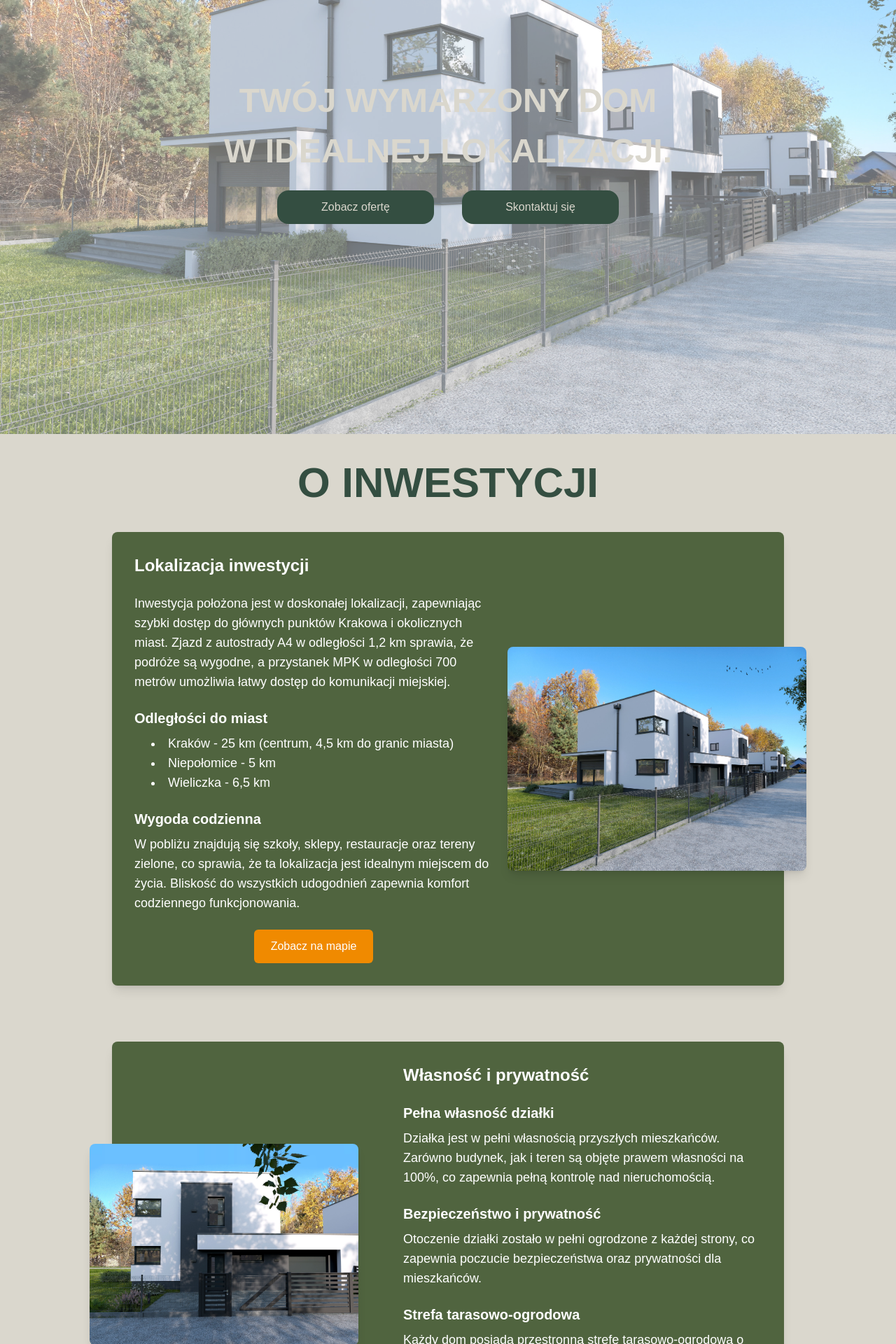
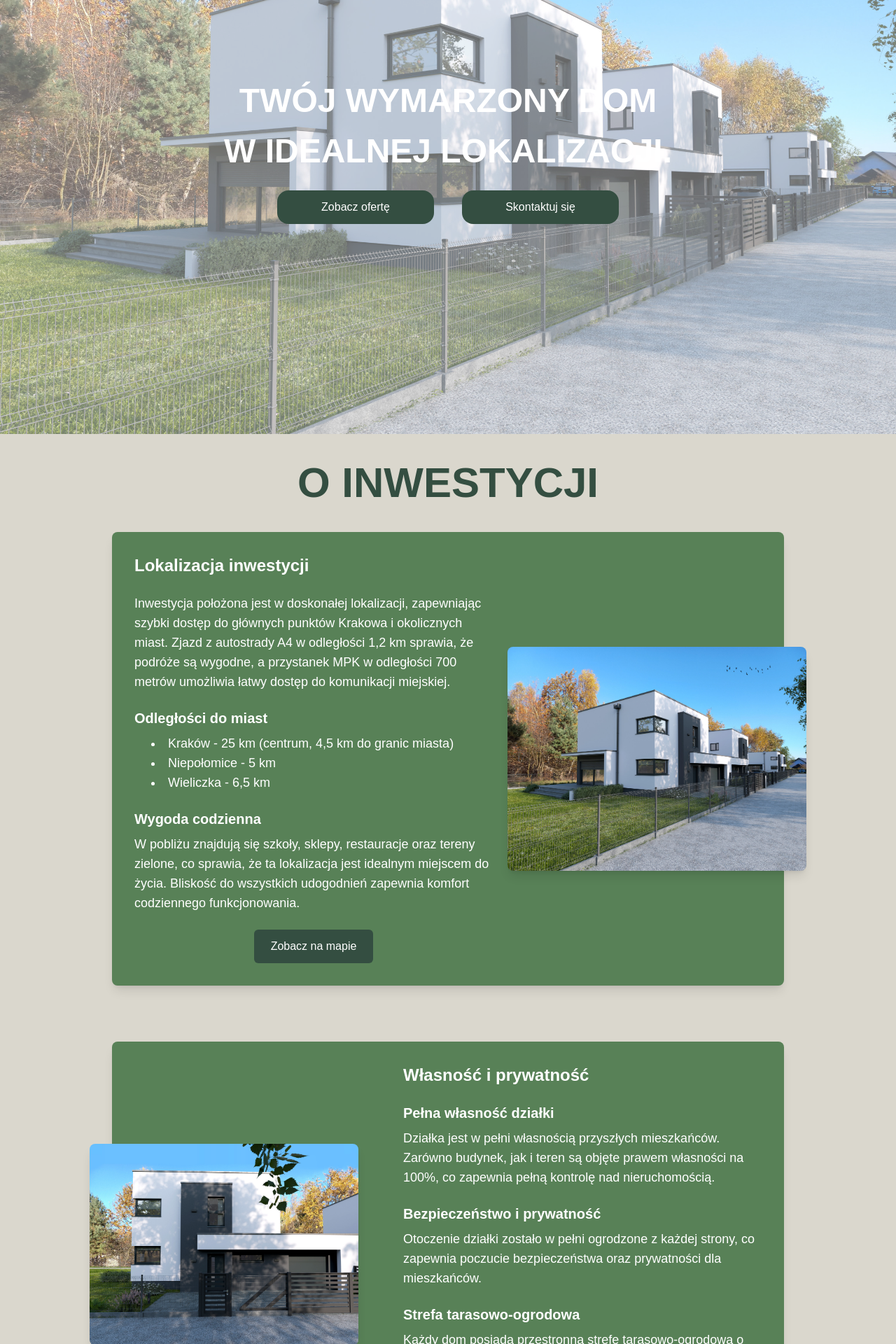
Before and after one commit to damiankaniewski/czarnochowice-website, a Next.js app: page / in a window 1280 px wide. Shown: the part 180-2100 px from the top of the page at 70% size. Built offline with nearby package versions, Linux system fonts and the light colour scheme.

Commit message:
style: improved style

```diff
--- a/src/components/Header.tsx
+++ b/src/components/Header.tsx
@@ -26,12 +26,12 @@ export default function Header() {
   return (
     <header
       className={`fixed top-0 left-0 w-full z-30 ${
-        isScrolled ? "bg-green2" : "bg-transparent"
+        isScrolled ? "bg-green3" : "bg-transparent"
       }  transition-colors duration-300`}
     >
       <div
         className={`md:px-8 py-4 flex justify-between items-center w-full ${
-          isMenuOpen ? "bg-green2" : ""
+          isMenuOpen ? "bg-green3" : ""
         }`}
       >
         <div className="flex items-center w-56">
@@ -59,8 +59,8 @@ export default function Header() {
         </nav>
         <div className="w-1/6 flex justify-end">
           <nav
-            className={`max-md:hidden text-xl bg-green2 p-3 rounded-2xl w-40 text-center hover:bg-green4 ${
-              isScrolled ? "bg-green4" : ""
+            className={`max-md:hidden text-xl bg-green2 p-3 rounded-2xl w-40 text-center hover:bg-green1 ${
+              isScrolled ? "bg-green2" : ""
             }`}
           >
             <Link href="/" className={"block text-white w-full"}>
@@ -91,38 +91,38 @@ export default function Header() {
       </div>
 
       {isMenuOpen && (
-        <div className="fixed inset-0 flex flex-col items-center top-24 pt-4 bg-green2  shadow-md z-30 w-screen h-3/5">
+        <div className="fixed inset-0 flex flex-col items-center top-24 pt-4 bg-green3  shadow-md z-30 w-screen h-2/5">
           <Link
             href="/"
-            className="text-white text-xl w-full py-5 flex justify-center hover:bg-green4 "
+            className="text-white text-xl w-full py-5 flex justify-center hover:bg-green2 "
             onClick={() => setIsMenuOpen(false)}
           >
             <p className="break-words max-w-full">O inwestycji</p>
           </Link>
           <Link
             href="/"
-            className="text-white text-xl w-full py-5 flex justify-center hover:bg-green4 break-words max-w-full"
+            className="text-white text-xl w-full py-5 flex justify-center hover:bg-green2 break-words max-w-full"
             onClick={() => setIsMenuOpen(false)}
           >
             <p className="break-words max-w-full">Profity</p>
           </Link>
           <Link
             href="/"
-            className="text-white text-xl w-full py-5 flex justify-center hover:bg-green4 break-words max-w-full"
+            className="text-white text-xl w-full py-5 flex justify-center hover:bg-green2 break-words max-w-full"
             onClick={() => setIsMenuOpen(false)}
           >
             <p className="break-words max-w-full">Domy</p>
           </Link>
           <Link
             href="/"
-            className="text-white text-xl w-full py-5 flex justify-center hover:bg-green4 break-words max-w-full"
+            className="text-white text-xl w-full py-5 flex justify-center hover:bg-green2 break-words max-w-full"
             onClick={() => setIsMenuOpen(false)}
           >
             <p className="break-words max-w-full">Galeria</p>
           </Link>
           <Link
             href="/"
-            className="text-white text-xl w-full py-5 flex justify-center hover:bg-green4 break-words max-w-full"
+            className="text-white text-xl w-full py-5 flex justify-center hover:bg-green2 break-words max-w-full"
             onClick={() => setIsMenuOpen(false)}
           >
             <p className="break-words max-w-full">Kontakt</p>
--- a/src/components/HomeSection.tsx
+++ b/src/components/HomeSection.tsx
@@ -4,17 +4,17 @@ export default function HomeSection() {
       id="home"
       className="flex justify-center items-center w-full h-screen flex-col relative z-20"
     >
-      <p className="text-3xl md:text-5xl text-grey font-bold mb-6 text-center break-words max-w-full">
+      <p className="text-3xl md:text-5xl text-white font-bold mb-6 text-center break-words max-w-full">
         TWÓJ WYMARZONY DOM
       </p>
-      <p className="text-3xl md:text-5xl text-grey font-bold text-center break-words max-w-full">
+      <p className="text-3xl md:text-5xl text-white font-bold text-center break-words max-w-full">
         W IDEALNEJ LOKALIZACJI.
       </p>
       <div className="flex max-md:flex-col max-md:space-y-5 max-md:w-full max-md:items-center md:space-x-10 mt-8">
-        <button className="py-3 w-56 max-md:w-3/5 bg-green4 text-grey rounded-2xl hover:bg-grey hover:text-green4 transition break-words max-w-full">
+        <button className="py-3 w-56 max-md:w-3/5 bg-green4 text-white rounded-2xl hover:bg-green2 hover:text-white transition break-words max-w-full">
           Zobacz ofertę
         </button>
-        <button className="py-3 w-56 max-md:w-3/5 bg-green4 text-grey rounded-2xl hover:bg-grey hover:text-green4 transition break-words max-w-full">
+        <button className="py-3 w-56 max-md:w-3/5 bg-green4 text-white rounded-2xl hover:bg-green2 hover:text-white transition break-words max-w-full">
           Skontaktuj się
         </button>
       </div>
--- a/src/components/Investment.tsx
+++ b/src/components/Investment.tsx
@@ -13,7 +13,7 @@ export default function Investment() {
         </p>
       </div>
       <div className="flex flex-col md:flex-row items-center justify-center w-full p-10 relative">
-        <div className="bg-[#50643f] rounded-lg overflow-hidden shadow-lg flex flex-col md:flex-row w-full md:w-4/5">
+        <div className="bg-green2 rounded-lg overflow-hidden shadow-lg flex flex-col md:flex-row w-full md:w-4/5">
           <div className="p-8 md:w-3/5 text-white">
             <h2 className="text-2xl font-bold mb-6">Lokalizacja inwestycji</h2>
             <p className="text-lg mb-6">
@@ -47,7 +47,7 @@ export default function Investment() {
 
             <div className="flex justify-center">
               <button
-                className="bg-[#f08a00] text-white px-6 py-3 rounded-md hover:bg-[#d97800] transition"
+                className="bg-green4 text-white px-6 py-3 rounded-md hover:bg-green1 transition"
                 onClick={() =>
                   window.open(
                     "https://maps.app.goo.gl/jd3WxKn6J2PKWtyv9",
@@ -85,7 +85,7 @@ export default function Investment() {
             height={400}
           />
         </div>
-        <div className="bg-[#50643f] rounded-lg overflow-hidden shadow-lg flex flex-col md:flex-row w-full md:w-4/5 justify-end ">
+        <div className="bg-green2 rounded-lg overflow-hidden shadow-lg flex flex-col md:flex-row w-full md:w-4/5 justify-end ">
           <div className="p-8 md:w-3/5 text-white">
             <h2 className="text-2xl font-bold mb-6">Własność i prywatność</h2>
 
@@ -127,7 +127,7 @@ export default function Investment() {
       </div>
 
       <div className="flex flex-col md:flex-row items-center justify-center w-full p-10 relative">
-        <div className="bg-[#50643f] rounded-lg overflow-hidden shadow-lg flex flex-col md:flex-row w-full md:w-4/5">
+        <div className="bg-green2 rounded-lg overflow-hidden shadow-lg flex flex-col md:flex-row w-full md:w-4/5">
           <div className="p-8 md:w-3/5 text-white">
             <h2 className="text-2xl font-bold mb-6">
               Architektura i funkcjonalność
@@ -205,7 +205,7 @@ export default function Investment() {
             height={400}
           />
         </div>
-        <div className="bg-[#50643f] rounded-lg overflow-hidden shadow-lg flex flex-col md:flex-row w-full md:w-4/5 justify-end ">
+        <div className="bg-green2 rounded-lg overflow-hidden shadow-lg flex flex-col md:flex-row w-full md:w-4/5 justify-end ">
           <div className="p-8 md:w-3/5 text-white">
             <h2 className="text-2xl font-bold mb-6">
               Standard deweloperski Premium
```
